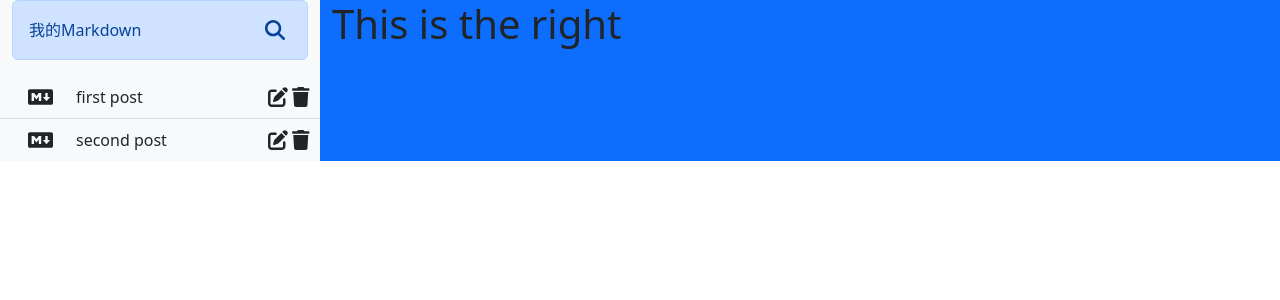
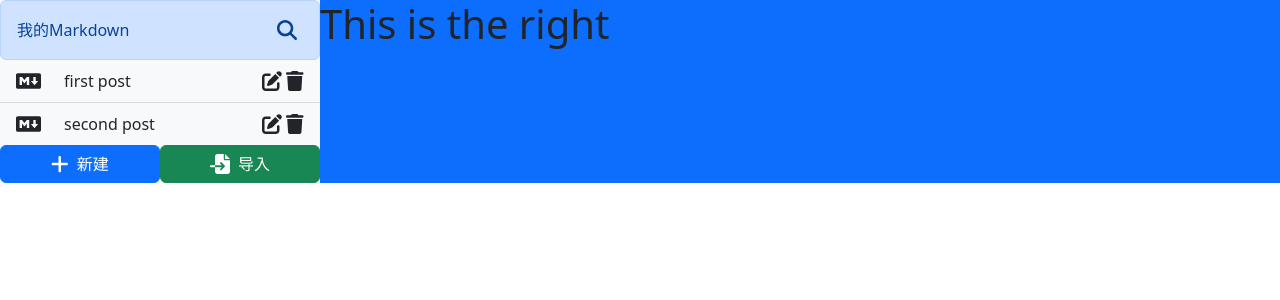
Before and after one commit to ZhangWei1220-zw/cloud-doc, a React (Create React App) app: page / in a window 1280 px wide. Shown: the top 300 px of the page. Built offline with nearby package versions, Linux system fonts and the light colour scheme.

Commit message:
左侧新建和导入按钮

```diff
--- a/src/App.js
+++ b/src/App.js
@@ -4,11 +4,13 @@ import 'bootstrap/dist/css/bootstrap.min.css'
 import FileSearch from './components/FileSearch';
 import FileList from './components/FileList';
 import defaultFiles from './utils/defaultFiles';
+import BottonBtn from './components/BottonBtn';
+import {faPlus, faFileImport} from '@fortawesome/free-solid-svg-icons'
 
 function App() {
   return (
-    <div className="App container-fluid">
-      <div className='row'>
+    <div className="App container-fluid px-0">
+      <div className='row g-0'>
         <div className='col-3 bg-light left-panel'>
           <FileSearch title='我的Markdown' onFileSearch={()=>{}}/>
           <FileList
@@ -17,6 +19,22 @@ function App() {
             onFileDelete={(id) => {console.log('deleting',id);}}
             onSaveEdit={(id,value) => {console.log(id,value);}}
           />
+          <div className='row g-0'>
+            <div className='col'>
+              <BottonBtn
+                text='新建'
+                colorClass='btn-primary'
+                icon={faPlus}
+              />
+            </div>
+            <div className='col'>
+              <BottonBtn
+                text='导入'
+                colorClass='btn-success'
+                icon={faFileImport}
+              />
+            </div>
+          </div>
         </div>
         <div className='col-9 bg-primary right-panel'>
           <h1>This is the right</h1>
--- /dev/null
+++ b/src/components/BottonBtn.js
@@ -0,0 +1,35 @@
+import React from 'react'
+import PropTypes from 'prop-types'
+import { FontAwesomeIcon} from '@fortawesome/react-fontawesome'
+
+const BottonBtn = ({ text, colorClass, icon, onBtnClick}) => {
+  return (
+    <div className='d-grid'>
+      <button
+        type='button'
+        className={`btn btn-block no-broder ${colorClass}`}
+        onClick={onBtnClick}
+      >
+        <FontAwesomeIcon
+          className='me-2'
+          size='lg'
+          icon={icon}
+        />
+        {text}
+      </button>
+    </div>
+  )
+}
+
+BottonBtn.propTypes = {
+  text:PropTypes.string,
+  colorClass:PropTypes.string,
+  // icon:PropTypes.element.isRequired,
+  onBtnClick:PropTypes.func
+}
+
+BottonBtn.defaultProps = {
+  text: '新建'
+}
+
+export default BottonBtn
--- a/src/components/FileList.js
+++ b/src/components/FileList.js
@@ -51,7 +51,7 @@ const FileList = ({ files, onFileClick, onSaveEdit, onFileDelete}) => {
       {
         files.map(file =>  (
           <li
-              className='list-group-item bg-light d-flex align-items-center row'
+              className='list-group-item bg-light d-flex align-items-center'
               key={file.id}
             >
           {(file.id !== editStatus) &&
--- a/src/components/FileSearch.js
+++ b/src/components/FileSearch.js
@@ -43,7 +43,7 @@ const FileSearch = ({ title, onFileSearch }) => {
     }
   },[inputActive])
   return (
-    <div className='alert alert-primary d-flex justify-content-between align-items-center'>
+    <div className='alert alert-primary d-flex justify-content-between align-items-center mb-0'>
       {
         !inputActive &&
         <>
```
